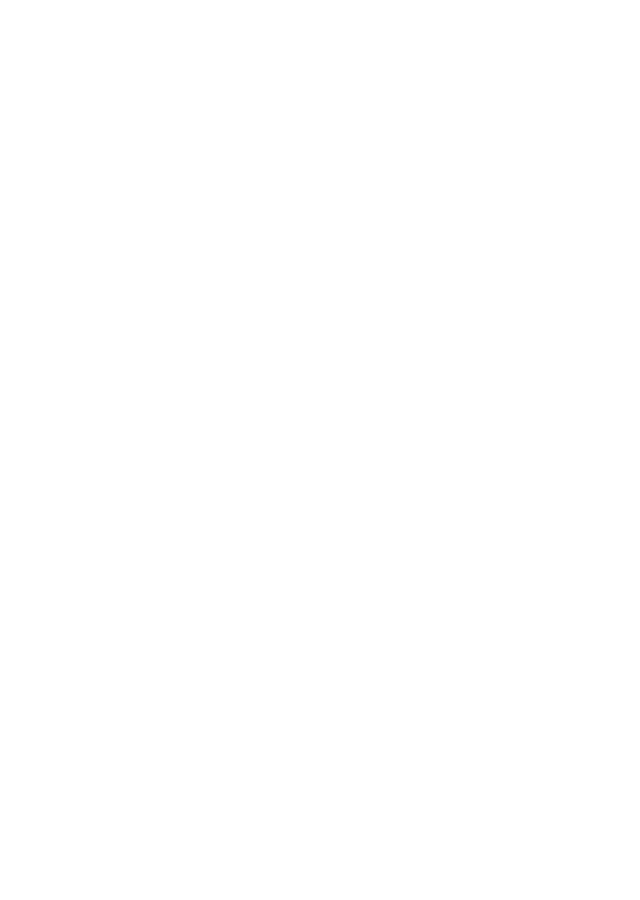
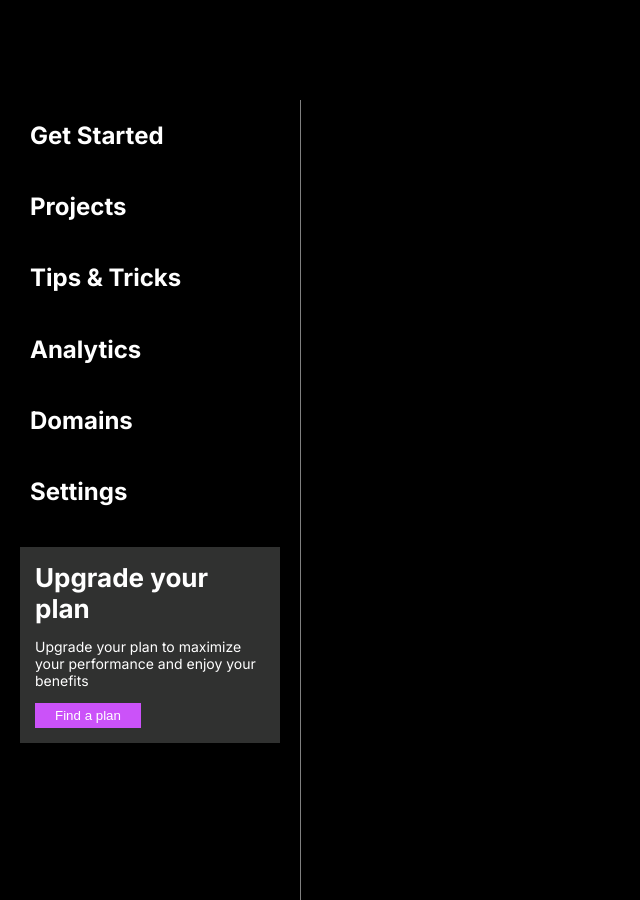
Before and after one commit to vimasa-consulting/website-builder, a React (Create React App) app: page / in a window 1280 px wide. Before the commit this address had no page. Shown: the whole page, without its empty margins (0-640 px from the left). Before the commit the page ends 800 px from the top, so only its background shows below. Built offline with nearby package versions, Linux system fonts and the light colour scheme.

Commit message:
dashboard design

```diff
--- a/src/App.scss
+++ b/src/App.scss
@@ -72,6 +72,46 @@
   outline: none;
 }
 
+.sidebar {
+  width: 300px;
+  border-right: solid 1px gray;
+  margin-top: 100px;
+  height: 100vh;
+  .sidebar-item {
+    .sidebar-nav-item {
+      color: #fff;
+      text-align: left;
+      padding: 5px 0 5px 30px;
+      font-size: 12px;
+      cursor: pointer;
+    }
+    .upgrade-plan {
+      color: #fff;
+      margin: 20px;
+      text-align: left;
+      background: rgb(48, 49, 48);
+      padding: 15px;
+      .upgrade-plan-item {
+        h1 {
+          padding: 0;
+          margin: 0;
+          font-size: 26px;
+        }
+        p {
+          font-size: 14px;
+        }
+        button {
+          background: #cb52f9;
+          padding: 5px 20px;
+          border: none;
+          cursor: pointer;
+          color: #fff;
+        }
+      }
+    }
+  }
+}
+
 .hide {
   display: none;
 }
--- /dev/null
+++ b/src/components/sidebarItems.tsx
@@ -0,0 +1,26 @@
+import React from "react";
+
+interface Props {
+  navItem: string;
+  index: number;
+}
+
+const SideBarItems: React.FC<Props> = ({ navItem, index }) => {
+
+  const handleClick = (index: number) => {
+    // const element = document.getElementsByClassName(`sidebar-nav-item${index}`);
+    // element[0].classList.add('active');
+    console.log(index);
+  };
+
+  return (
+    <div
+      className={`sidebar-nav-item sidebar-nav-item${index}`}
+      onClick={() => handleClick(index)}
+    >
+      <h1>{navItem}</h1>
+    </div>
+  );
+};
+
+export default SideBarItems;
--- /dev/null
+++ b/src/components/upgradePlanSection.tsx
@@ -0,0 +1,20 @@
+import React from "react";
+
+interface Props {
+  heading: string;
+  description: string;
+}
+
+const UpgradePlan: React.FC<Props> = ({ heading, description }) => {
+  return (
+    <div className="upgrade-plan">
+      <div className="upgrade-plan-item">
+        <h1>{heading}</h1>
+        <p>{description}</p>
+        <button>Find a plan</button>
+      </div>
+    </div>
+  );
+};
+
+export default UpgradePlan;
--- a/src/index.css
+++ b/src/index.css
@@ -5,6 +5,7 @@
     sans-serif;
   -webkit-font-smoothing: antialiased;
   -moz-osx-font-smoothing: grayscale;
+  background: black;
 }
 
 code {
--- a/src/router/index.tsx
+++ b/src/router/index.tsx
@@ -1,6 +1,7 @@
 import { BrowserRouter as Router, Routes, Route } from "react-router-dom";
 // Link
 import LoginPage from "../views/auth/login";
+import Dashboard from "../views/dashboard/dashboard";
 
 const AppRouter = () => {
   return (
@@ -19,6 +20,7 @@
             </ul> */}
         <Routes>
           <Route path="/login" element={<LoginPage />}></Route>
+          <Route path="/" element={<Dashboard />}></Route>
         </Routes>
       </div>
     </Router>
--- /dev/null
+++ b/src/views/dashboard/dashboard.tsx
@@ -0,0 +1,14 @@
+import Sidebar from "../sidebar/sidebar";
+
+
+const Dashboard = () => {
+    return (
+      <div className="Dashboard">
+        <div className="dashboard-item">
+            <Sidebar />
+        </div>
+      </div>
+    );
+  };
+
+  export default Dashboard;
--- /dev/null
+++ b/src/views/sidebar/sidebar.tsx
@@ -0,0 +1,29 @@
+import SideBarItems from "../../components/sidebarItems";
+import UpgradePlan from "../../components/upgradePlanSection";
+
+const Sidebar = () => {
+  const navigationItems = [
+    "Get Started",
+    "Projects",
+    "Tips & Tricks",
+    "Analytics",
+    "Domains",
+    "Settings",
+  ];
+  const heading = "Upgrade your plan";
+  const description =
+    "Upgrade your plan to maximize your performance and enjoy your benefits";
+
+  return (
+    <div className="sidebar">
+      <div className="sidebar-item">
+        {navigationItems.map((item, i) => (
+          <SideBarItems navItem={item} index={i} key={i} />
+        ))}
+        <UpgradePlan heading={heading} description={description} />
+      </div>
+    </div>
+  );
+};
+
+export default Sidebar;
```
